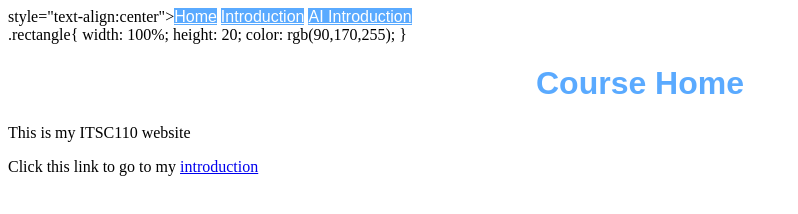
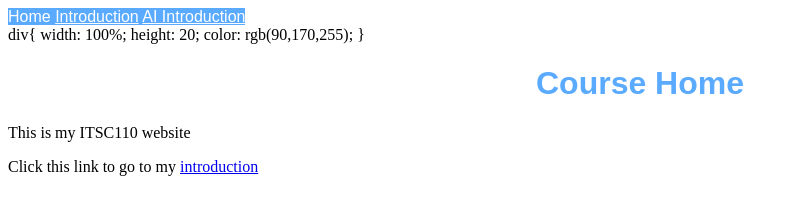
Before and after one commit to KateRussell-class-proj/KateRussell-class-proj.github.io, a plain HTML site: page index.html in a window 1280 px wide. Shown: the whole page, without its empty margins (0-798 px from the left). Drawn offline with Linux system fonts and the light colour scheme.

Commit message:
Update index.html

```diff
--- a/index.html
+++ b/index.html
@@ -1,7 +1,7 @@
 <!DOCUTYPE html>
 <html>
   <header>
-    <div>style="text-align:center"><a href="index.html"class="header">Home</a>
+    <div<a href="index.html"class="header">Home</a>
     <a href="Introduction.html"class="header">Introduction</a>
     <a href="aiintroduction.html"class="header">AI Introduction</a>
       </div>
@@ -12,7 +12,7 @@
 </head>
   <body>
     <!-- rectangle stuff -->
-    .rectangle{
+    div{
     width: 100%;
     height: 20;
     color: rgb(90,170,255);
```
